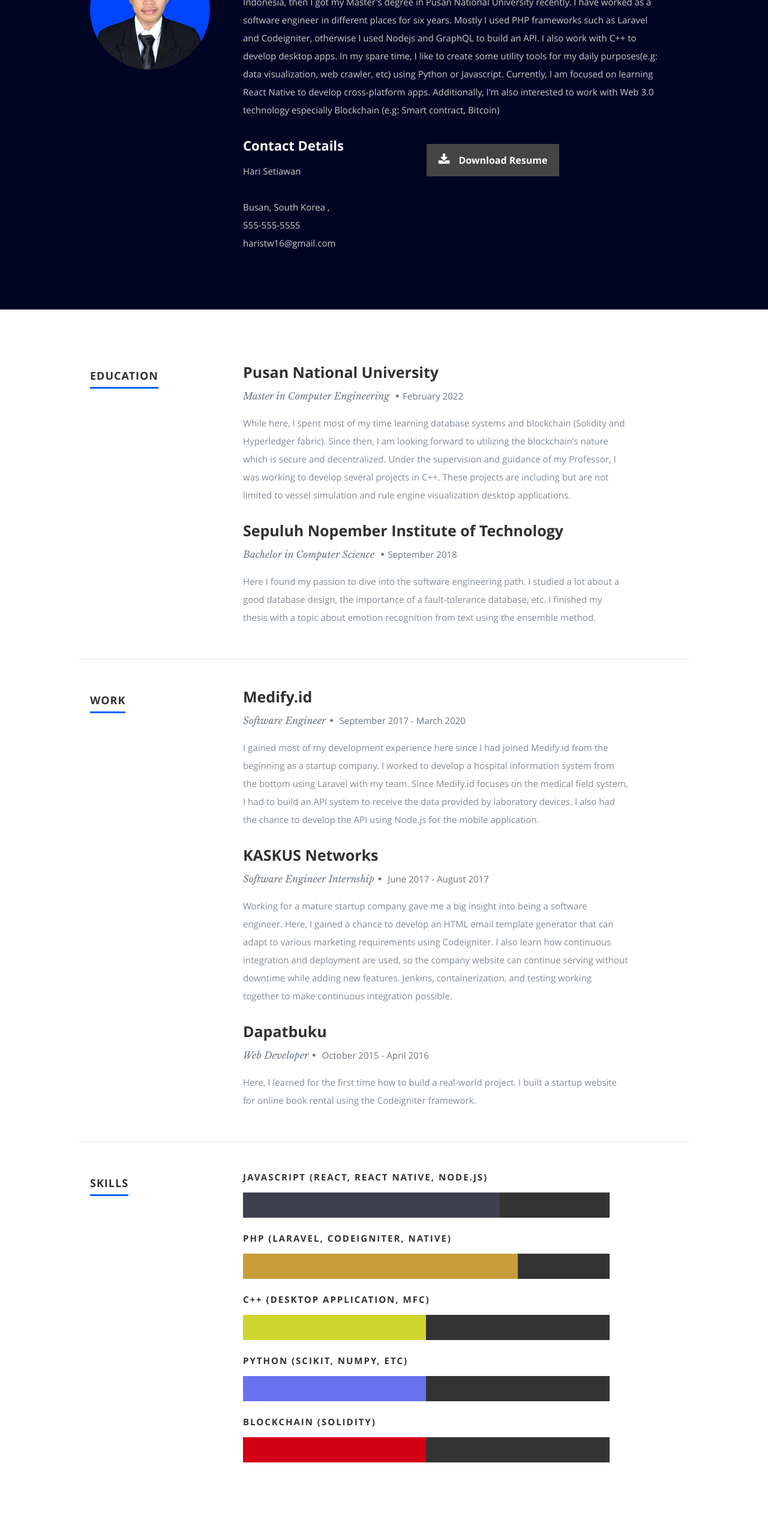
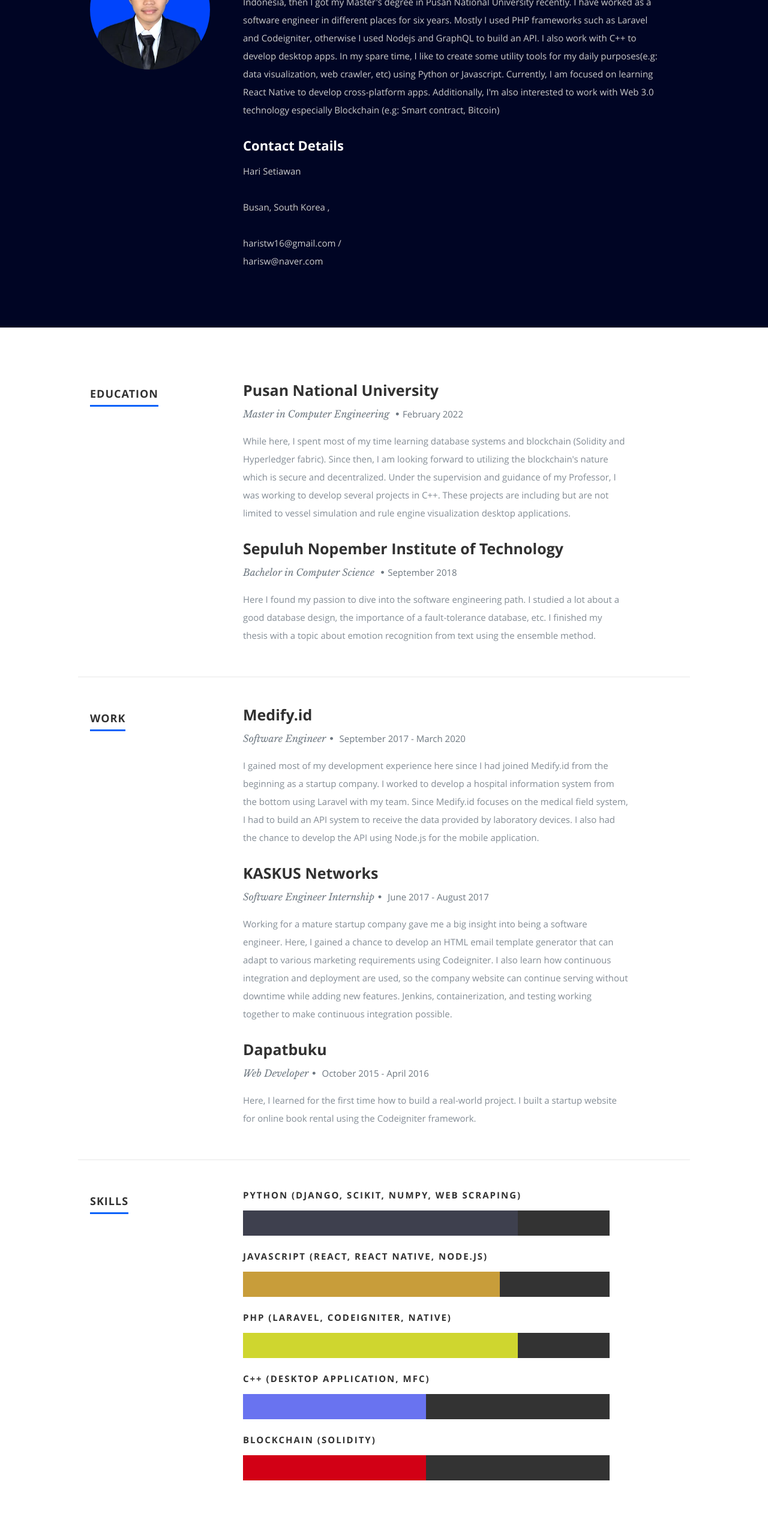
Before and after one commit to harisw/react-portowebsite, a React (Create React App) app: page / in a window 1280 px wide. Shown: the part 980-3524 px from the top of the page at 60% size. Built offline with nearby package versions, Linux system fonts and the light colour scheme.

Commit message:
Updated resume, delete download resume button

```diff
--- a/public/resumeData.json
+++ b/public/resumeData.json
@@ -6,8 +6,8 @@
     "image":"profpic.webp",
     "bio":"I am a quick to learn person and willing to discover and accept new ideas. I got my CS degree in Indonesia, then I got my Master's degree in Pusan National University recently. I have worked as a software engineer in different places for six years. Mostly I used PHP frameworks such as Laravel and Codeigniter, otherwise I used Nodejs and GraphQL to build an API. I also work with C++ to develop desktop apps. In my spare time, I like to create some utility tools for my daily purposes(e.g: data visualization, web crawler, etc) using Python or Javascript. Currently, I am focused on learning React Native to develop cross-platform apps. Additionally, I'm also interested to work with Web 3.0 technology especially Blockchain (e.g: Smart contract, Bitcoin)",
     "contactmessage":"If you have any inquiry you can contact me by email",
-    "email": "haristw16@gmail.com",
-    "phone": "555-555-5555",
+    "email": "haristw16@gmail.com / harisw@naver.com",
+    "phone": "",
     "github":"https://github.com/harisw",
     "project":"https://github.com/harisw",
     "address":{
@@ -74,6 +74,10 @@
     ],
     "skills":[
       {
+        "name":"Python (Django, Scikit, Numpy, Web scraping)",
+        "level":"75%"
+      },
+      {
         "name":"Javascript (React, React Native, Node.js)",
         "level":"70%",
         "content": "Due to the technology these days, I have been using Javascript both in frontend and backend. In my early days, I mostly used Javascript to provide the interaction in the website. Later, I've been using Node.js with Express framework to built a reliable API accompanied with React as its frontend. Nowadays, I'm looking to improve my skill by using React Native to develop a mobile apps."
@@ -87,10 +91,6 @@
         "level":"50%"
       },
       {
-        "name":"Python (Scikit, Numpy, etc)",
-        "level":"50%"
-      },
-      {
         "name":"Blockchain (Solidity)",
         "level":"50%"
       }
--- a/src/Components/About.js
+++ b/src/Components/About.js
@@ -49,13 +49,13 @@ class About extends Component {
                     <span>{email}</span>
                   </p>
                 </div>
-                <div className="columns download">
+                {/* <div className="columns download">
                   <p>
                     <a href={resumeDownload} className="button">
                       <i className="fa fa-download"></i>Download Resume
                     </a>
                   </p>
-                </div>
+                </div> */}
               </div>
             </div>
           </div>
```
